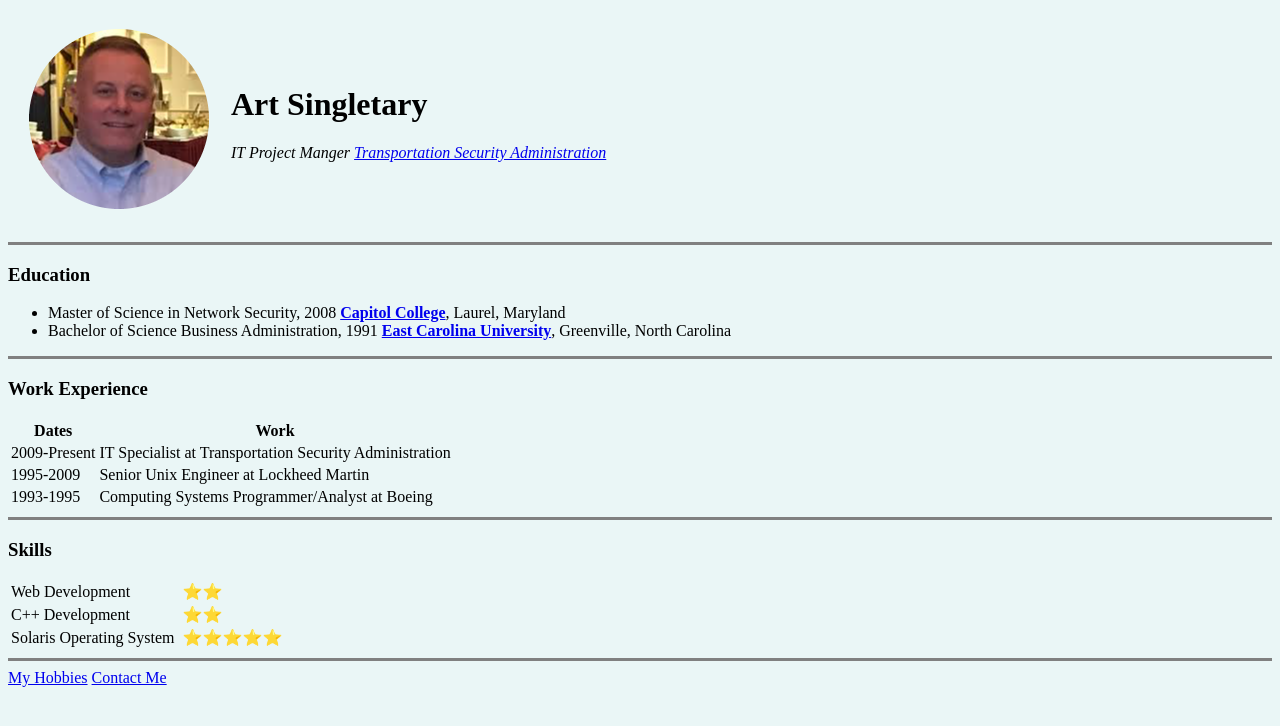
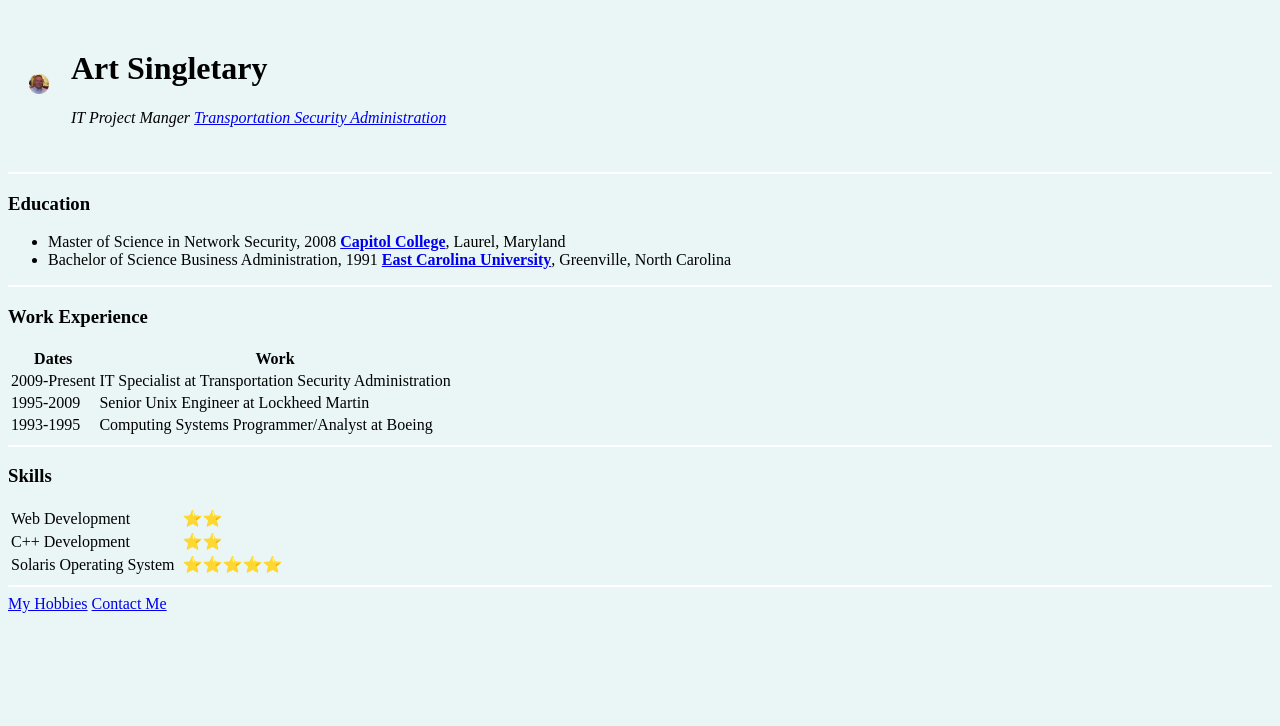
Before and after one commit to artsingletary/cv, a plain HTML site: page index.html in a window 1280 px wide. Drawn offline with Linux system fonts and the light colour scheme.

Commit message:
Added style definitions for body, hr and img

```diff
--- a/index.html
+++ b/index.html
@@ -3,8 +3,22 @@
   <head>
     <meta charset="UTF-8">
     <title>Art's Personal Site</title>
+
+    <style>
+      body {
+        background-color: #eaf6f6
+      }
+      hr {
+        background-color: white;
+        border-style: none;
+        height: 2px;
+      }
+      img {
+        height: 20px;
+      }
+    </style>
   </head>
-  <body style="background-color: #eaf6f6;">
+  <body">
     <table cellspacing="20">
       <tr>
         <td><img src="images/AXS.png" alt="Art profile picture"></td>
```
